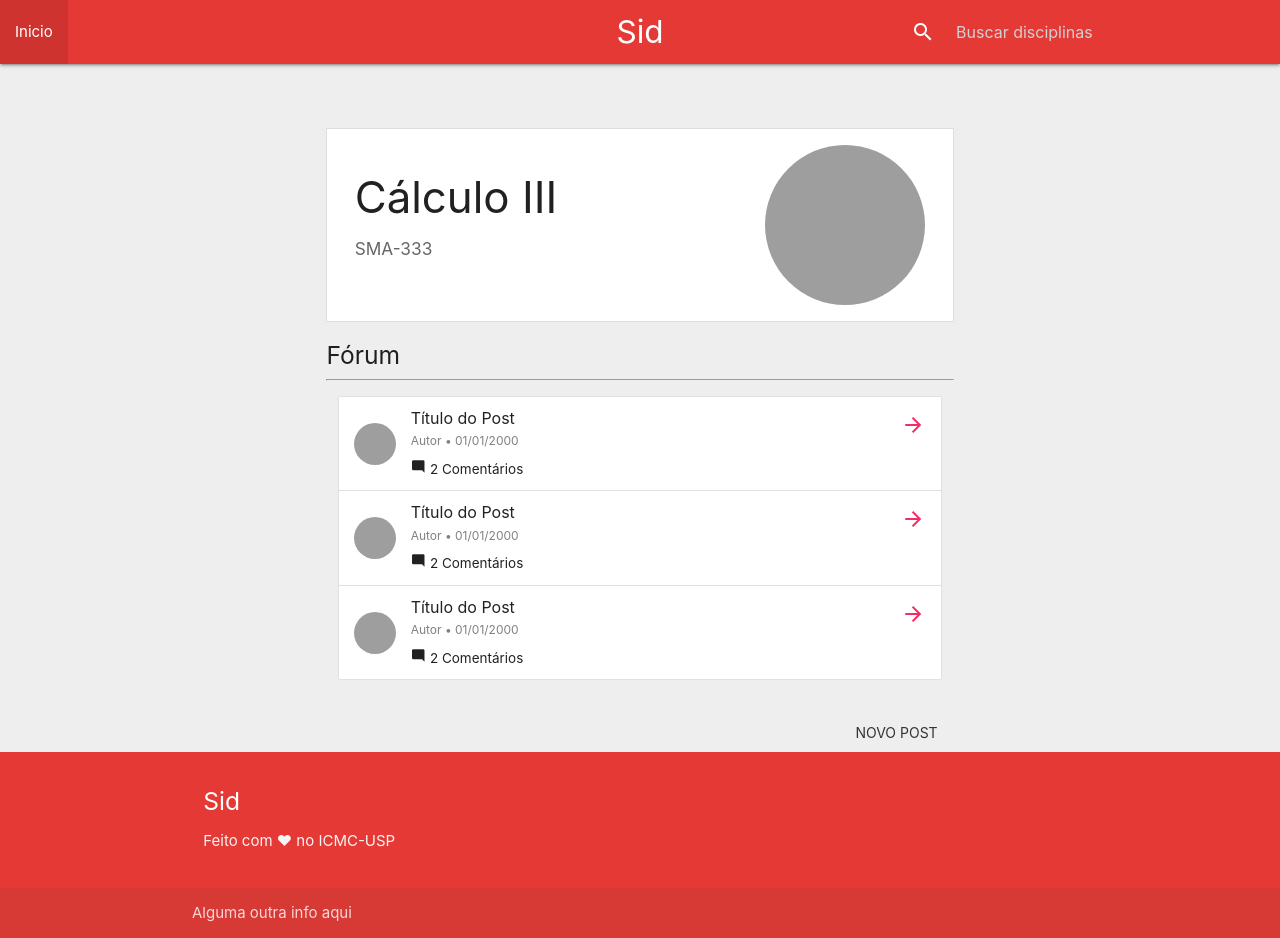
After one commit to rgeurgas/Sid, a Django app: template course/templates/course/forum_list.html in a window 1280 px wide. The commit adds this page. Run offline with Django 3.2, Linux system fonts and the light colour scheme; the template is opened without the code that fills it, so the values that code supplies are empty; grey boxes are pictures that could not be loaded.

Commit message:
forum_single done

```diff
--- a/course/forms.py
+++ b/course/forms.py
@@ -63,13 +63,14 @@ class PostForm(forms.ModelForm):
 	title = forms.CharField(label='Dúvida', max_length=100, widget=forms.TextInput(attrs={'id':'title-post'}))
 	text = forms.CharField(label='Descrição', widget=forms.Textarea(attrs={'class':'materialize-textarea', 'id':'content-post'}))
 	tags = forms.CharField(max_length=100, widget=forms.TextInput(attrs={'id':'tags-post'}))
+	document = forms.FileField()
 
 	class Meta:
 		model = Post
-		fields = ['title', 'text', 'tags']
+		fields = ['title', 'text', 'tags', 'document']
 
 class CommentForm(forms.ModelForm):
-	text = forms.CharField(label='Comentário', widget=forms.Textarea(attrs={'class': 'materialize-textarea'}))
+	text = forms.CharField(label='Comentário', widget=forms.Textarea(attrs={'class': 'materialize-textarea', 'id':'novo-comentario'}))
 
 	class Meta:
 		model = Comment
--- a/course/templates/course/course_single.html
+++ b/course/templates/course/course_single.html
@@ -244,7 +244,7 @@
 										<div style=" cursor: default;">
 											<span>Selecionar Arquivo</span>
 											<div style="display: none;">
-													{{postForm.file}}
+													{{postForm.document}}
 											</div>
 										</div>
 									</label>
--- /dev/null
+++ b/course/templates/course/forum_list.html
@@ -0,0 +1,96 @@
+{% extends 'base.html' %}
+
+{% block content %}
+<div class="container">
+
+	<div class="row topo">
+			<div class="col m9">
+				<h3>Cálculo III</h3>
+				<h6>SMA-333</h6>
+			</div>
+			<div class="col m3">
+				<img src="https://www.revistalounge.com.br/wp-content/uploads/Cl%C3%A1udio-Possani-CR%C3%89DITO-DANIEL-CANCINI-23.jpg" class="circle right">
+			</div>
+		</div>
+
+	<h5>Fórum</h5>
+	<hr>
+
+	<div class="row">
+		<div class="col m12 list_forum">
+			<ul class="collection">
+				<li class="collection-item avatar list_forum">
+					<img src="https://www.famousbirthdays.com/headshots/ethan-klein-3.jpg" class="circle collection-img">
+					<span class="title">Título do Post</span> <br>
+					<p class="usuario-data">Autor • 01/01/2000</p>
+					<div class="comentario-icon">
+						<i class="tiny material-icons">mode_comment</i>
+						<p>2 Comentários</p>
+					</div>
+
+					<a href="#!" class="secondary-content"><i class="material-icons icone-rosa">
+					arrow_forward</i></a>
+				</li>
+
+				<li class="collection-item avatar">
+					<img src="https://www.famousbirthdays.com/headshots/ethan-klein-3.jpg" class="circle collection-img">
+					<span class="title">Título do Post</span> <br>
+					<p class="usuario-data">Autor • 01/01/2000</p>
+					<div class="comentario-icon">
+						<i class="tiny material-icons">mode_comment</i>
+						<p>2 Comentários</p>
+					</div>
+
+					<a href="#!" class="secondary-content"><i class="material-icons icone-rosa">
+					arrow_forward</i></a>
+				</li>
+
+				<li class="collection-item avatar">
+					<img src="https://www.famousbirthdays.com/headshots/ethan-klein-3.jpg" class="circle collection-img">
+					<span class="title">Título do Post</span> <br>
+					<p class="usuario-data">Autor • 01/01/2000</p>
+					<div class="comentario-icon">
+						<i class="tiny material-icons">mode_comment</i>
+						<p>2 Comentários</p>
+					</div>
+
+					<a href="#!" class="secondary-content"><i class="material-icons icone-rosa">
+					arrow_forward</i></a>
+				</li>
+			</ul>
+		</div>
+	</div>
+
+	<a href="#modal-post" class="right btn-flat modal-trigger">Novo Post</a>
+
+	<div id="modal-post" class="modal">
+	  	<form class="">
+	  		<div class="modal-content">
+	  			<h5>Enviar um Post</h5>
+	  			<hr>
+				<div class="row form-edit">
+				  	<div class="col s12 offset-m1 m5">
+				  		<div class="input-field">
+				  			<input id="name-Post" type="text" class="validate">
+				  			<label for="name-Post">Título</label>
+						</div>
+					</div>
+				</div>
+				<div class="row">
+					<div class="col s12 m10 offset-m1 input-field">
+					    <textarea id="textarea1" class="materialize-textarea"></textarea>
+	      		        <label for="textarea1">Textarea</label>
+				    </div>
+				</div>
+	  		</div>
+	 		<div class="modal-footer">
+	  			<button class="btn-flat waves-effect waves-light modal-close" type="submit" name="action">Enviar
+			    	<i class="material-icons right">send</i>
+				</button>
+	  		</div>
+	  	</form>
+	</div>
+
+</div>
+
+{% endblock %}
```
Also changed, not shown: course/templates/course/forum_single.html (+2 -17 lines).
